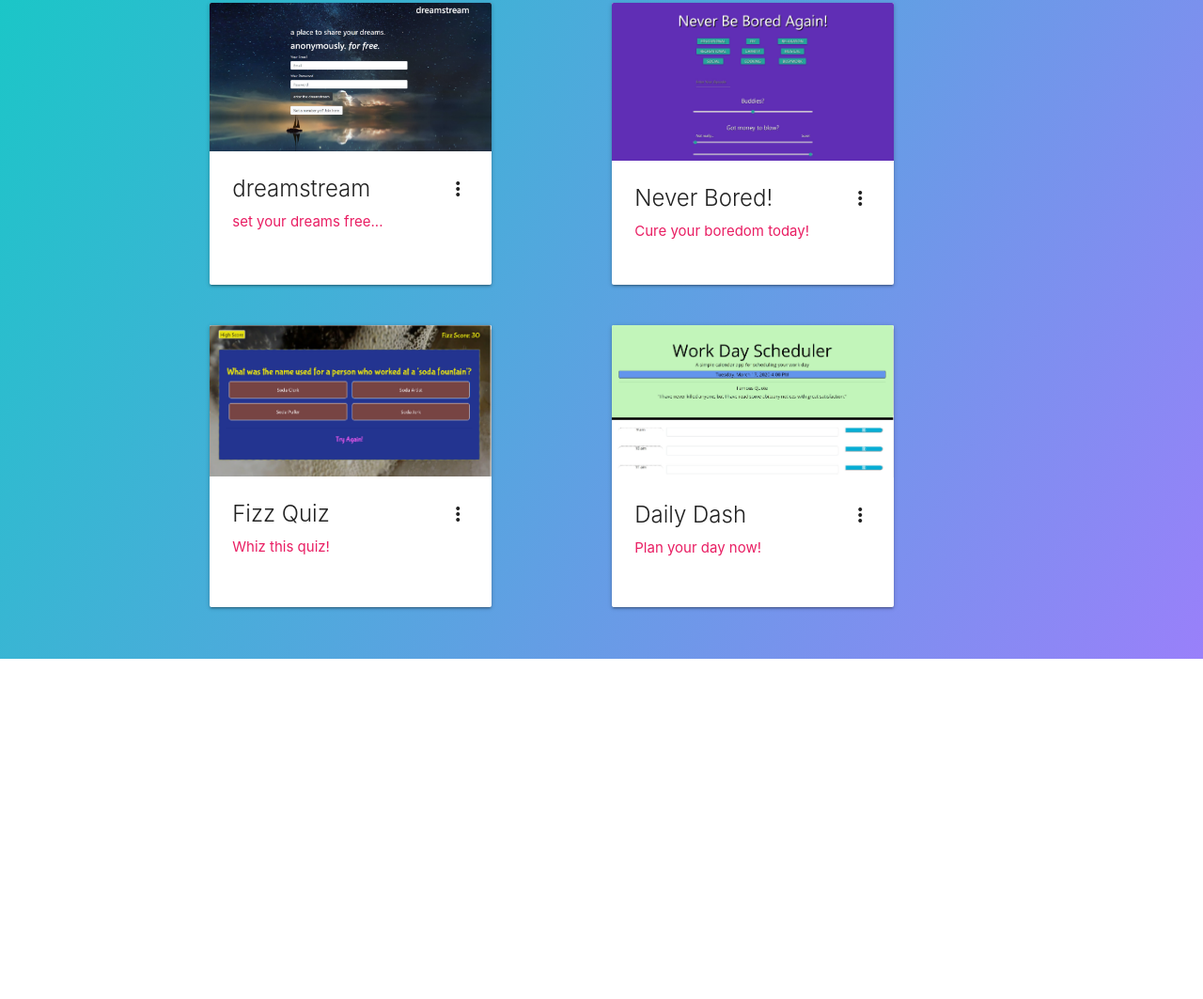
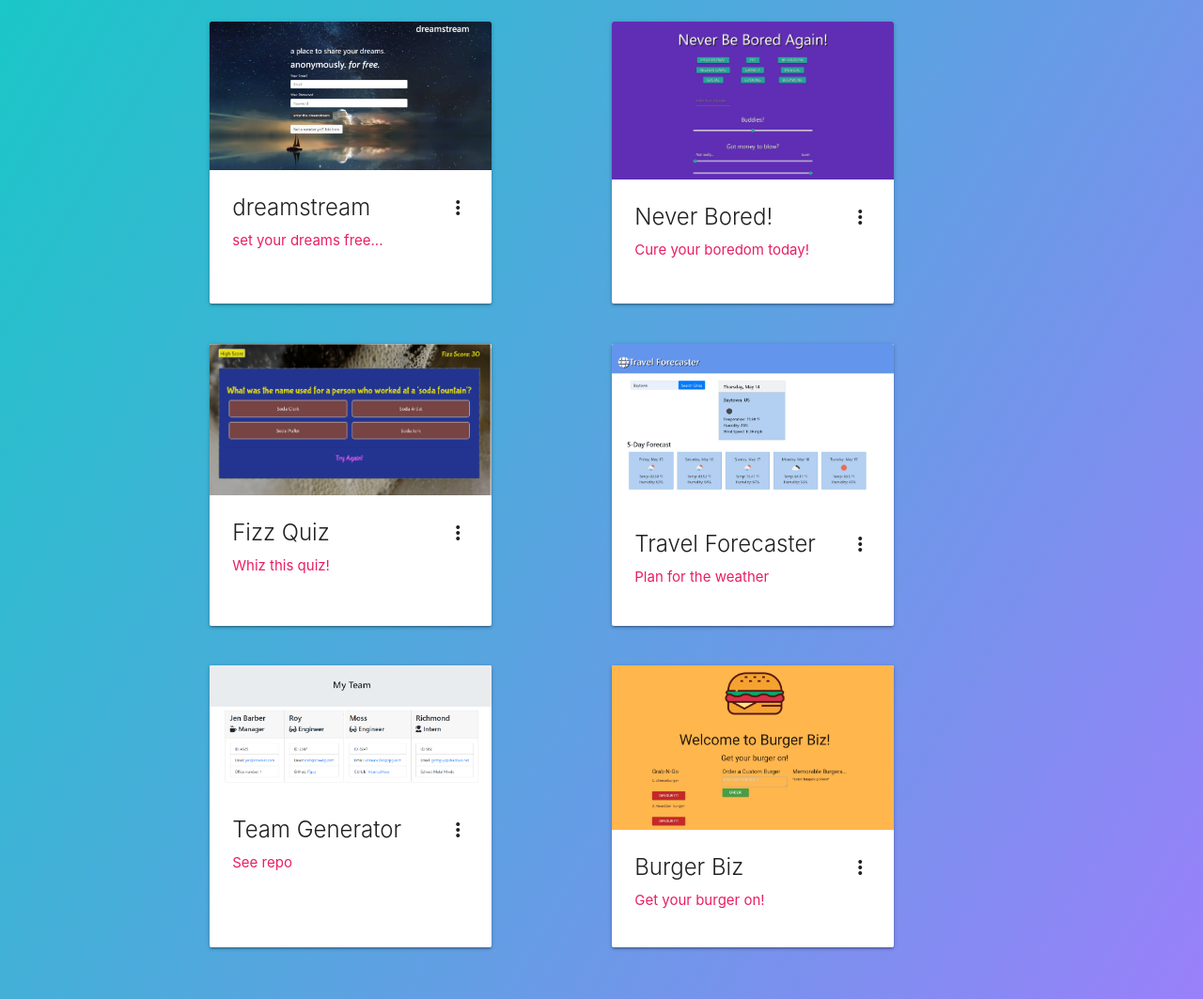
Before and after one commit to myfyrefly/mejia-portfolio, a plain HTML site: page portfolio.html in a window 1280 px wide. Shown: the part 204-1267 px from the top of the page at 94% size. Before the commit the page ends 905 px from the top, so only its background shows below. Drawn offline with nearby package versions, Linux system fonts and the light colour scheme.

Commit message:
two more projects added to portfolio

```diff
--- a/portfolio.html
+++ b/portfolio.html
@@ -35,7 +35,9 @@
     </ul>
     <!--main display of projects-->
   <div class="container" style="padding: 20px">
-        <h2 class="center-align">Portfolio</h2>
+    <div class="row">
+      <h2 class="center-align">Portfolio</h2>
+    </div>
         <!--dreamstream card-->
         <div class="row">
           <div class="col m6">
@@ -104,15 +106,54 @@
   <div class="col m6">
     <div class="card">
       <div class="card-image waves-effect waves-block waves-light">
-        <img class="activator" src="assets/workDay.jpg">
+        <img class="activator" src="assets/travel-forecast.jpg">
       </div>
       <div class="card-content">
-        <span class="card-title activator grey-text text-darken-4">Daily Dash<i class="material-icons right">more_vert</i></span>
-        <a style="color: #E91E63" target="_blank" href="https://myfyrefly.github.io/daily-dash/">Plan your day now!</a>
+        <span class="card-title activator grey-text text-darken-4">Travel Forecaster<i class="material-icons right">more_vert</i></span>
+        <a style="color: #E91E63" target="_blank" href="https://myfyrefly.github.io/travel-forecast/">Plan for the weather</a>
       </div>
       <div class="card-reveal">
-        <span class="card-title grey-text text-darken-4">Daily Dash<i class="material-icons right">close</i></span>
-        <p>The Daily Dash app is a simple daily planner. It also includes daily quotes sourced from an API.</p>
+        <span class="card-title grey-text text-darken-4">Travel Forecaster<i class="material-icons right">close</i></span>
+        <p>A weather dashboard app that allows the user to search for a city and see the current and 5-day weather forecast. This app utilizes the Open Weather API.</p>
+      </div>
+    </div>
+  </div>
+</div>
+<!--NEW CARD SET FOR NEW PROJECTS-->
+<div class="row">
+  <div class="col m6">
+    <!--FIZZ QUIZ CARD-->
+    <div class="card">
+      <div class="card-image waves-effect waves-block waves-light">
+        <img class="activator" src="assets/sampleTeam.png">
+      </div>
+      <div class="card-content">
+        <span class="card-title activator grey-text text-darken-4">Team Generator<i class="material-icons right">more_vert</i></span>
+        <p>
+          <a style="color: #E91E63" target="_blank" href="https://github.com/myfyrefly/team-generator">See repo
+
+        </a></p>
+      </div>
+      <div class="card-reveal">
+        <span class="card-title grey-text text-darken-4">Team Generator<i class="material-icons right">close</i></span>
+        <p>A command line application that generatres a team of software engineers and/or interns.</p>
+      </div>
+    </div>
+  </div>
+  <!--DAY PLANNER CARD-->
+  <div class="col m6">
+    <div class="card">
+      <div class="card-image waves-effect waves-block waves-light">
+        <img class="activator" src="assets/burger-biz.jpg">
+      </div>
+      <div class="card-content">
+        <span class="card-title activator grey-text text-darken-4">Burger Biz<i class="material-icons right">more_vert</i></span>
+        <a style="color: #E91E63" target="_blank" href="https://polar-beach-58147.herokuapp.com/">Get your burger on!</a>
+      </div>
+      <div class="card-reveal">
+        <span class="card-title grey-text text-darken-4">Burger Biz<i class="material-icons right">close</i></span>
+        <p>A burger logger application made with MySQL, Node, Express, Handlebars and a homemade ORM (yum!).
+        </p>
       </div>
     </div>
   </div>
```
Also changed, not shown: assets/burger-biz.jpg (added), assets/sampleTeam.png (added), assets/travel-forecast.jpg (added).
